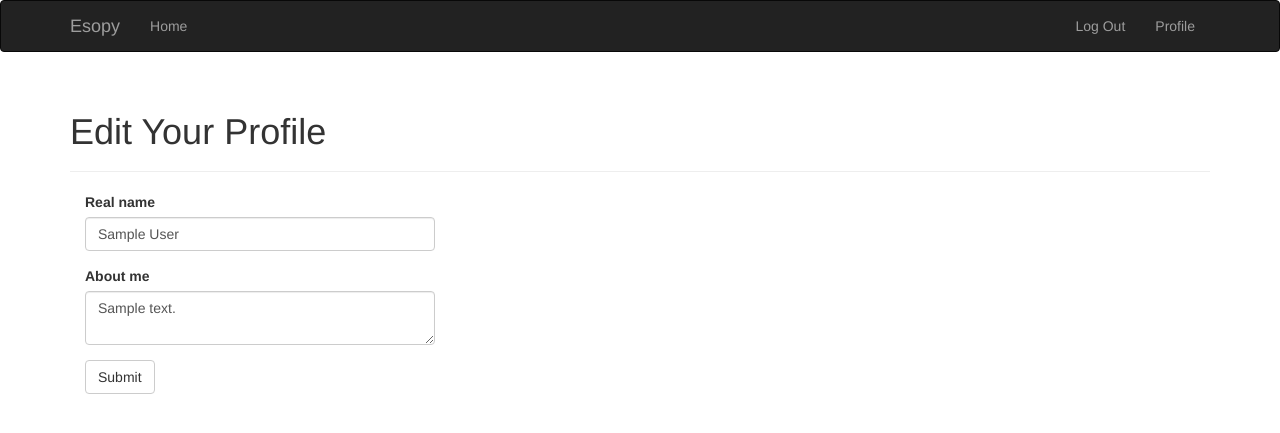
After one commit to arithama/esopy, a Flask app: page /edit-profile in a window 1280 px wide. The commit adds this page. Shown: the top 433 px of the page. Run offline with Flask 3, Linux system fonts and the light colour scheme; a user stored in the database is signed in; tables that the repository leaves empty hold one stand-in row (values such as "Sample post"); some libraries are stand-ins or nearby versions.

Commit message:
Added option to edit the profile

```diff
--- a/app/main/forms.py
+++ b/app/main/forms.py
@@ -1,9 +1,7 @@
 from flask_wtf import FlaskForm
 from wtforms import StringField, TextAreaField, BooleanField, SelectField,\
     SubmitField
-from wtforms.validators import Required, Length, Email, Regexp
-from wtforms import ValidationError
-from ..models import Role, User
+from wtforms.validators import Length
 
 class EditProfileForm(FlaskForm):
     name = StringField('Real name', validators=[Length(0, 64)])
--- a/app/main/views.py
+++ b/app/main/views.py
@@ -1,7 +1,9 @@
+from flask import render_template, redirect, url_for, flash
+from flask_login import login_required, current_user
 from . import main
-from flask import render_template, flash
+from .forms import EditProfileForm
+from .. import db
 from ..models import User
-from .. import db
 
 
 @main.route('/')
@@ -18,3 +20,18 @@ def users():
 def user(username):
     user = User.query.filter_by(username=username).first_or_404()
     return render_template('user.html', user=user)
+
+@main.route('/edit-profile', methods=['GET', 'POST'])
+@login_required
+def edit_profile():
+    form = EditProfileForm()
+    if form.validate_on_submit():
+        current_user.name = form.name.data
+        current_user.about_me = form.about_me.data
+        db.session.add(current_user)
+        db.session.commit()
+        flash('Your profile has been updated.')
+        return redirect(url_for('.user', username=current_user.username))
+    form.name.data = current_user.name
+    form.about_me.data = current_user.about_me
+    return render_template('edit_profile.html', form=form)
--- /dev/null
+++ b/app/templates/edit_profile.html
@@ -0,0 +1,13 @@
+{% extends "base.html" %}
+{% import "bootstrap/wtf.html" as wtf %}
+
+{% block title %}Esopy - Edit Profile{% endblock %}
+
+{% block page_content %}
+<div class="page-header">
+    <h1>Edit Your Profile</h1>
+</div>
+<div class="col-md-4">
+    {{ wtf.quick_form(form) }}
+</div>
+{% endblock %}
--- a/app/templates/users.html
+++ b/app/templates/users.html
@@ -9,6 +9,7 @@
               <tr>
                 <th scope="col">Id</th>
                 <th scope="col">Username</th>
+                <th scope="col">Name</th>
                 <th scope="col">Email</th>
                 <th scope="col">Admin</th>
               </tr>
@@ -18,6 +19,7 @@
                 <tr>
                 <td>#{{ user.id }}</td>
                 <td>{{ user.username }}</td>
+                <td>{{ user.name }}</td>
                 <td>{{ user.email }}</td>
                 <td>{{ user.is_admin }}</td>
               </tr>
```
Also changed, not shown: app/templates/user.html (+9 -3 lines), instance/database.db.
